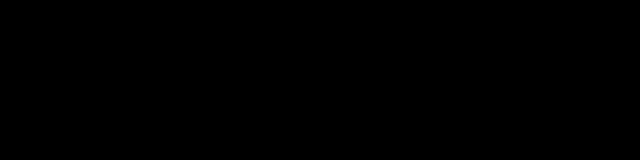
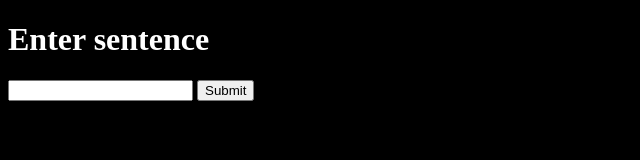
Before and after one commit to mofesdo/VowelCounter, a plain HTML site: page index.html in a window 1280 px wide. Shown: the whole page, without its empty margins (0-640 px from the left). Drawn offline with Linux system fonts and the light colour scheme.

Commit message:
added basic html

```diff
--- a/index.html
+++ b/index.html
@@ -7,6 +7,11 @@
     <link rel="stylesheet" href="main.css">
 </head>
 <body>
+    <h1>Enter sentence</h1>
+    <form>
+        <input type="text" id="sentence">
+        <button id="submitBtn">Submit</button>
+    </form>
 
     <script src="index.js"></script>
 </body>
--- a/main.css
+++ b/main.css
@@ -1,3 +1,4 @@
 body{
     background-color: black;
+    color: white;
 }
```
